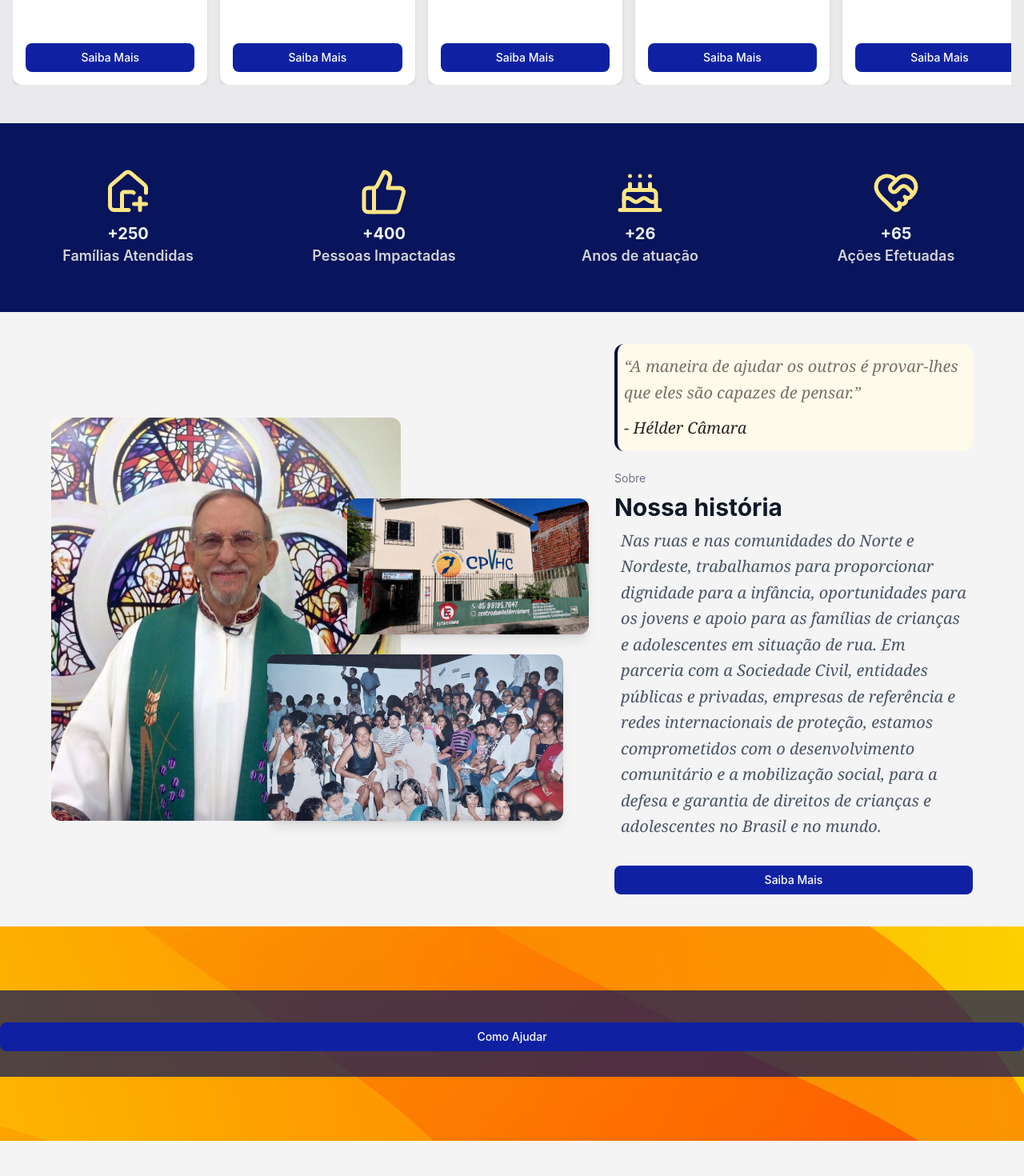
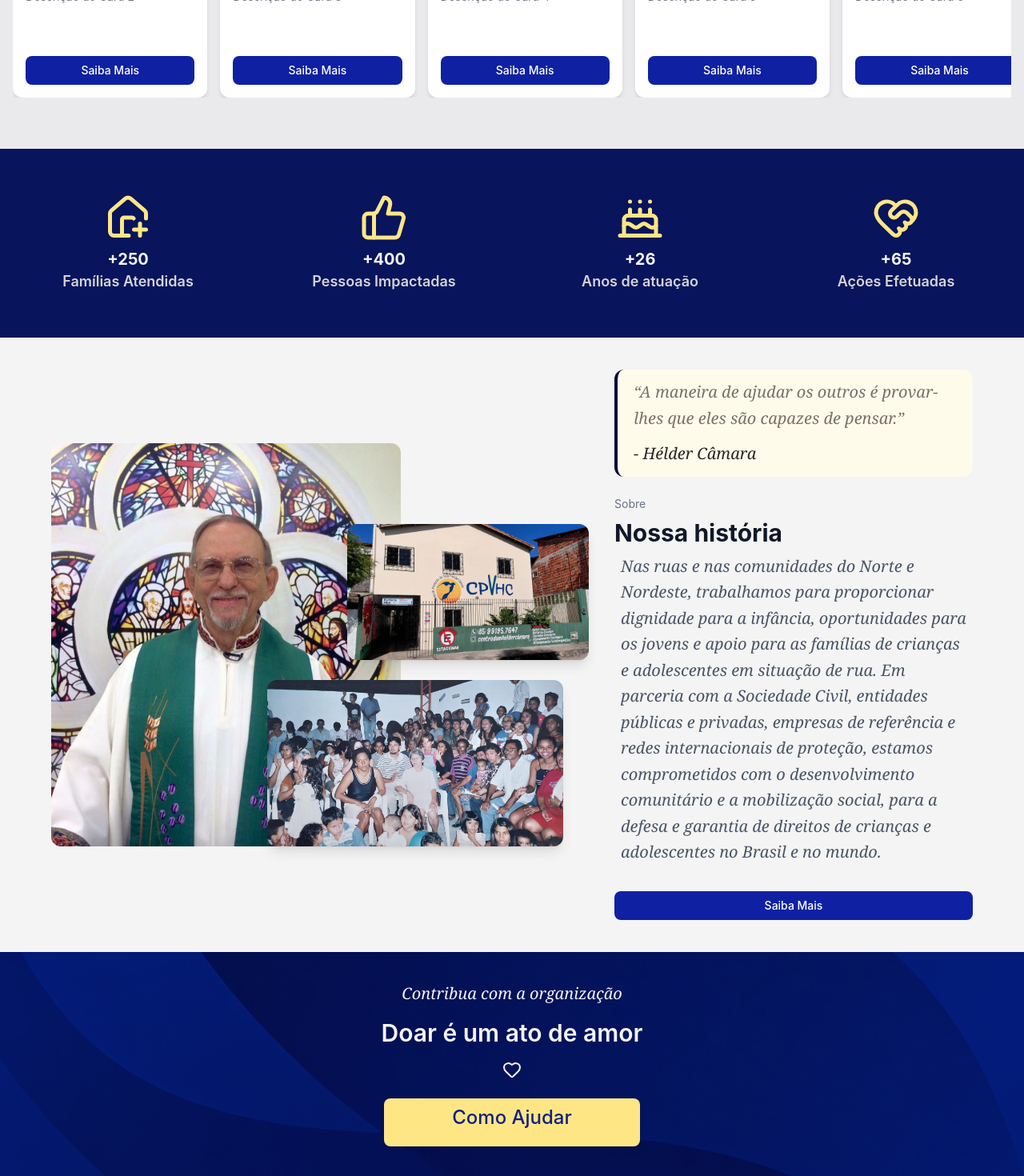
Before and after one commit to Myzoulz/Next.js-Tailwind-Centro-de-Promocao-da-Vida-Helder-Camara, a Next.js app: page / in a window 1280 px wide. Shown: the part 1170-2640 px from the top of the page at 80% size. Before the commit the page ends 2596 px from the top, so only its background shows below. Built offline with nearby package versions, Linux system fonts and the light colour scheme.

Commit message:
add-donateSection

```diff
--- a/components/AboutSection/Reference.tsx
+++ b/components/AboutSection/Reference.tsx
@@ -1,6 +1,6 @@
 export default function Reference() {
     return (
-        <div className="flex flex-col gap-3 border-l-4 border-brand-950 bg-amber-50 rounded-xl max-h-40 py-3">
+        <div className="flex flex-col gap-3 border-l-4 border-brand-950 bg-amber-50 rounded-xl max-h-40 py-3 px-3">
             <h1 className="main-texts text-xl text-stone-500">
                 “A maneira de ajudar os outros é provar-lhes que eles são capazes de pensar.”
             </h1>
--- a/components/CardsSection/index.tsx
+++ b/components/CardsSection/index.tsx
@@ -13,7 +13,7 @@ export default function CardsSection() {
     );
 
     return (
-        <section className="w-full bg-zinc-200/60 py-8 px-4">
+        <section className="w-full bg-zinc-200/60 py-12 px-4">
             <h1 className="text-2xl font-bold text-brand-950 mb-4">Nossas Atividades:</h1>
             <div className="relative w-full py-4">
                 <div className="overflow-hidden" ref={emblaRef}>
--- a/components/DonateSection/index.tsx
+++ b/components/DonateSection/index.tsx
@@ -1,11 +1,19 @@
+import { Heart } from "lucide-react";
+
 export default function DonateSection() {
     return (
         <section
-            className="relative bg-cover bg-center py-20 overflow-hidden"
-            style={{ backgroundImage: "url('/fundo-donate.png')" }}
+            className="relative bg-cover bg-center bg-no-repeat h-70 overflow-hidden"
+            style={{
+                backgroundImage: "url('/donate-background.png')",
+                backgroundAttachment: "fixed"
+            }}
         >
-            <div className="py-8 bg-brand-900/70 justify-center items-center flex">
-                <a href="/donate" className="default-btn">
+            <div className="flex flex-col justify-center items-center h-full gap-4 bg-brand-900/40 text-zinc-100">
+                <h2 className="main-texts leading-normal">Contribua com a organização</h2>
+                <h1 className="text-3xl font-sans font-semibold text-zinc-100">Doar é um ato de amor</h1>
+                <Heart />
+                <a href="/donate" className="default-btn w-80 h-15 text-2xl bg-amber-200 hover:bg-amber-300 text-brand-800">
                     Como Ajudar
                 </a>
             </div>
```
Also changed, not shown: public/donate-background.png (added), public/fundo-donate.png (deleted).
